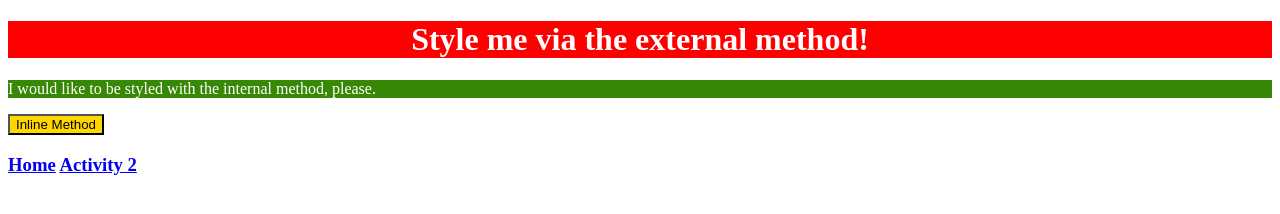
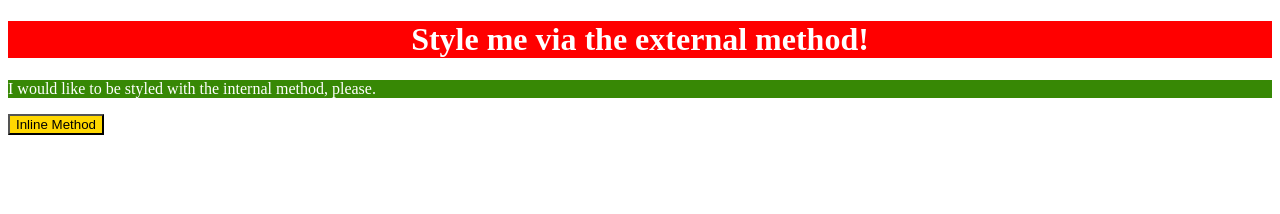
Before and after one commit to Gewist120109/wd82p, a plain HTML site: page 06-css-foundations/activity-1/exercise1.html in a window 1280 px wide. Drawn offline with Linux system fonts and the light colour scheme.

Commit message:
update link

```diff
--- a/06-css-foundations/activity-1/exercise1.html
+++ b/06-css-foundations/activity-1/exercise1.html
@@ -18,10 +18,5 @@
     <button style="color: #000; background-color: #ffd700">
       Inline Method
     </button>
-
-    <h3>
-      <a href="../index.html">Home</a>
-      <a href="/06-css-foundations/activity-2/exercise2.html"> Activity 2</a>
-    </h3>
   </body>
 </html>
```
Also changed, not shown: 06-css-foundations/activity-2/exercise2.html (+0 -5 lines).
